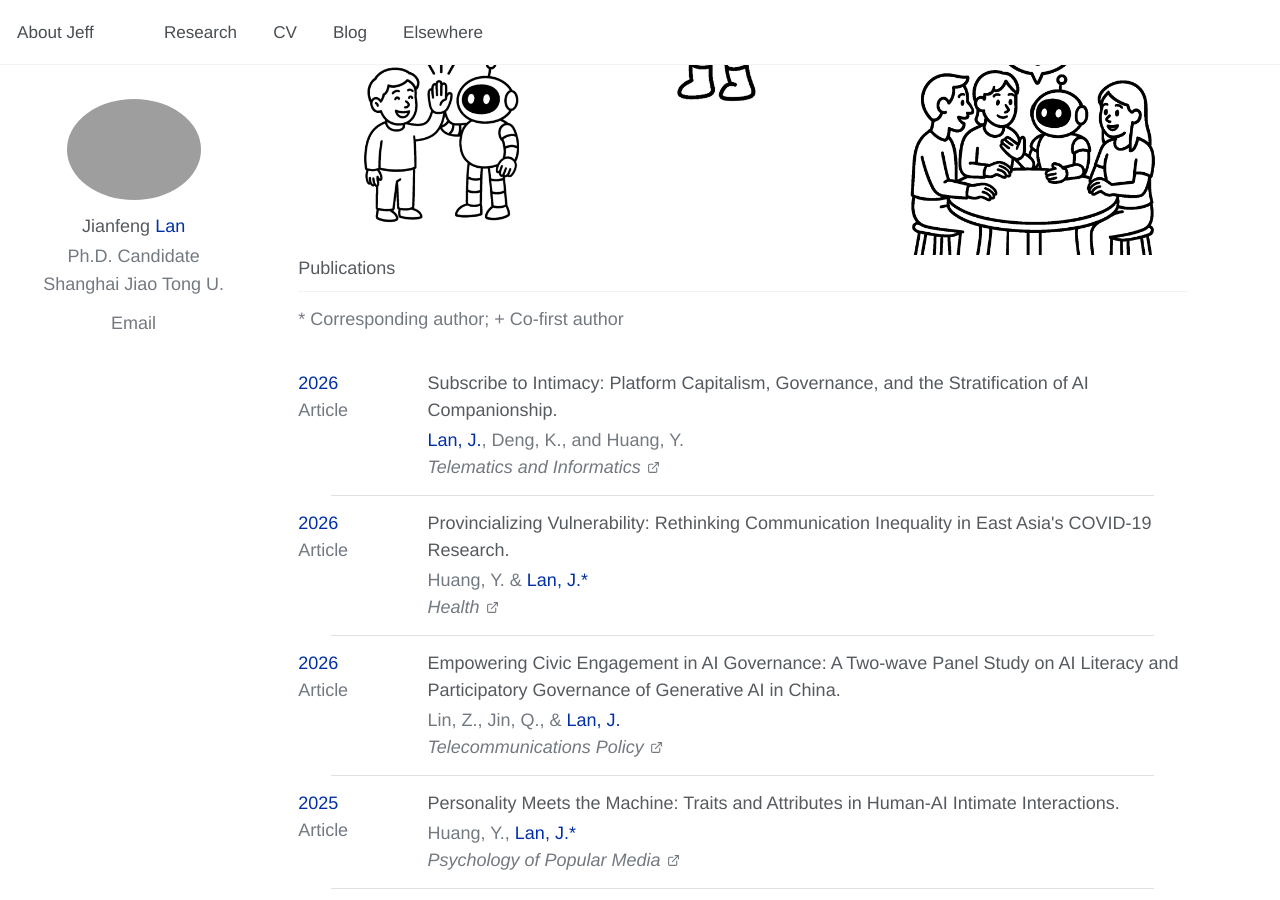
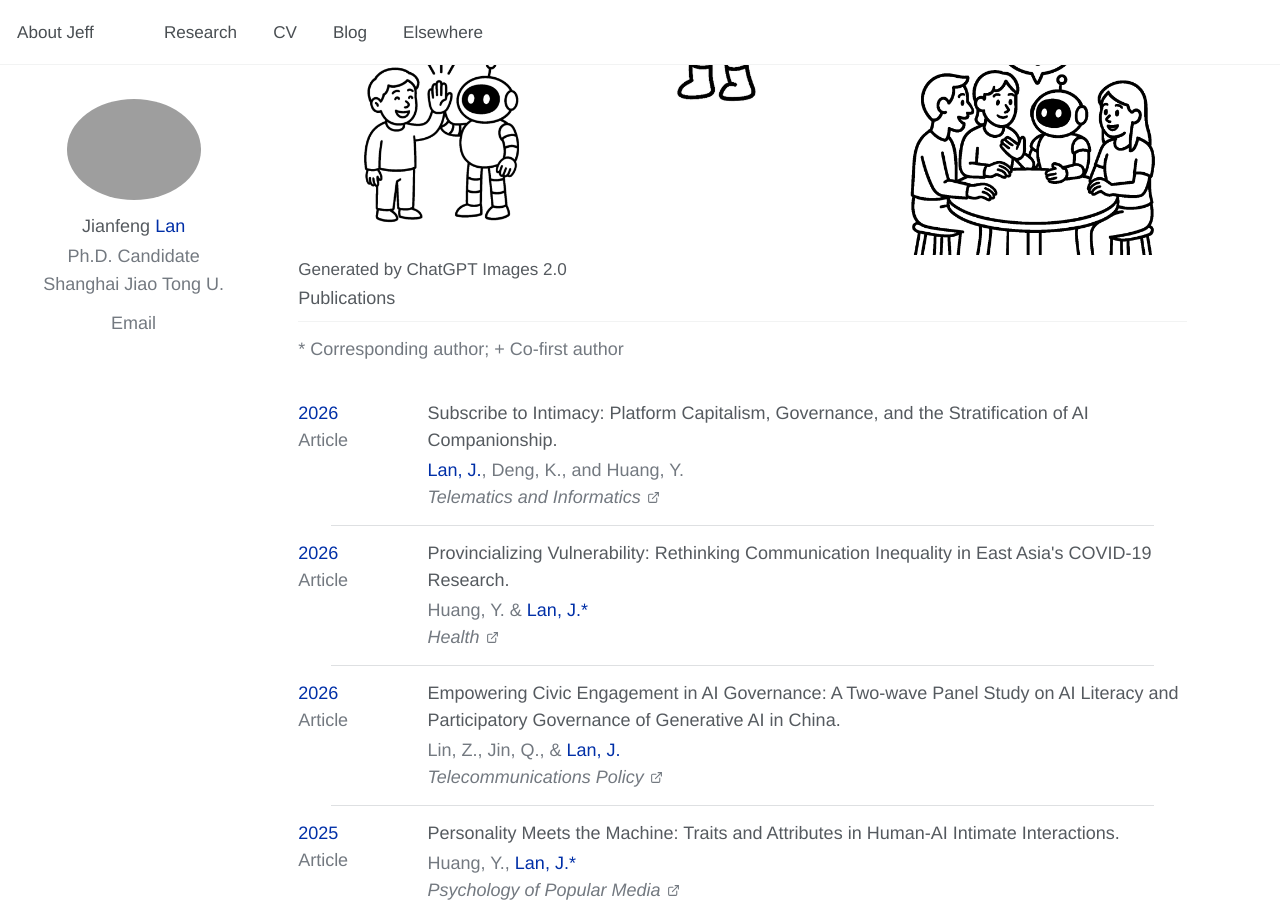
Before and after one commit to jianfenglan/jianfenglan.github.io, a Jekyll site: the page built from research.md, in a window 1280 px wide and 900 px high, scrolled down 600 px. Built offline with Jekyll 4.4.1, drawn with Linux system fonts in a browser that asks for light colours.

Commit message:
Add image credit to research banner

```diff
--- a/_layouts/single.html
+++ b/_layouts/single.html
@@ -50,6 +50,7 @@ layout: default
             <p>My work sits at the intersection of human-AI communication and media psychology. Specifically, I am interested in how people form intimate relationships with AI systems, how these relationships persist or shift as the underlying technology evolves, and how emerging media reshape practices around mourning, memory, and digital immortality. I also examine the governance and political economy of AI platforms, integrating qualitative, quantitative, and mixed-methods approaches to investigate the psychological, relational, and institutional dimensions of human–AI interaction.</p>
           </section>
           <img src="{{ '/images/banner2.png' | relative_url }}" alt="Illustration of research themes">
+          <div class="image-credit">Generated by ChatGPT Images 2.0</div>
         {% endif %}
 
         {{ content }}
```
